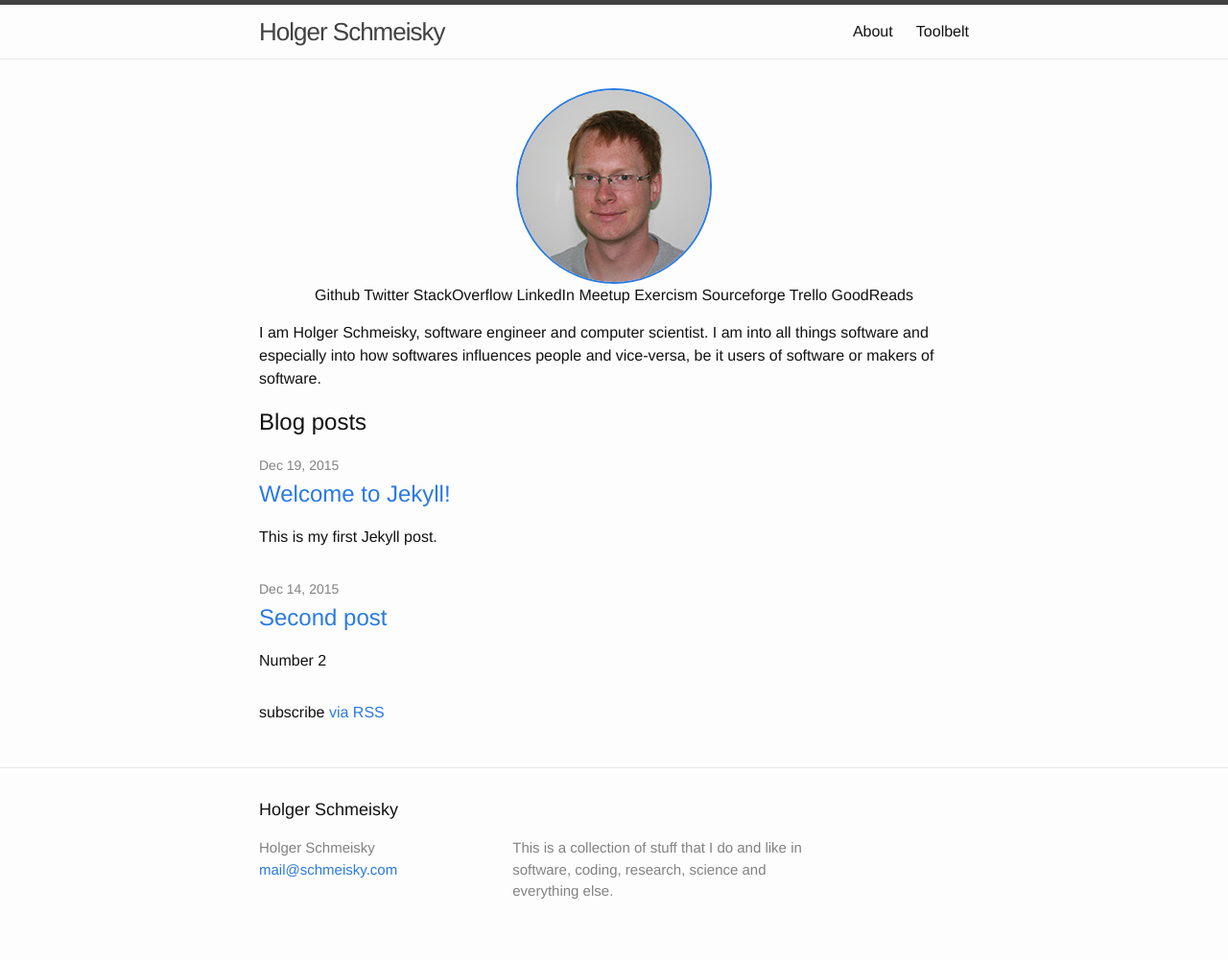
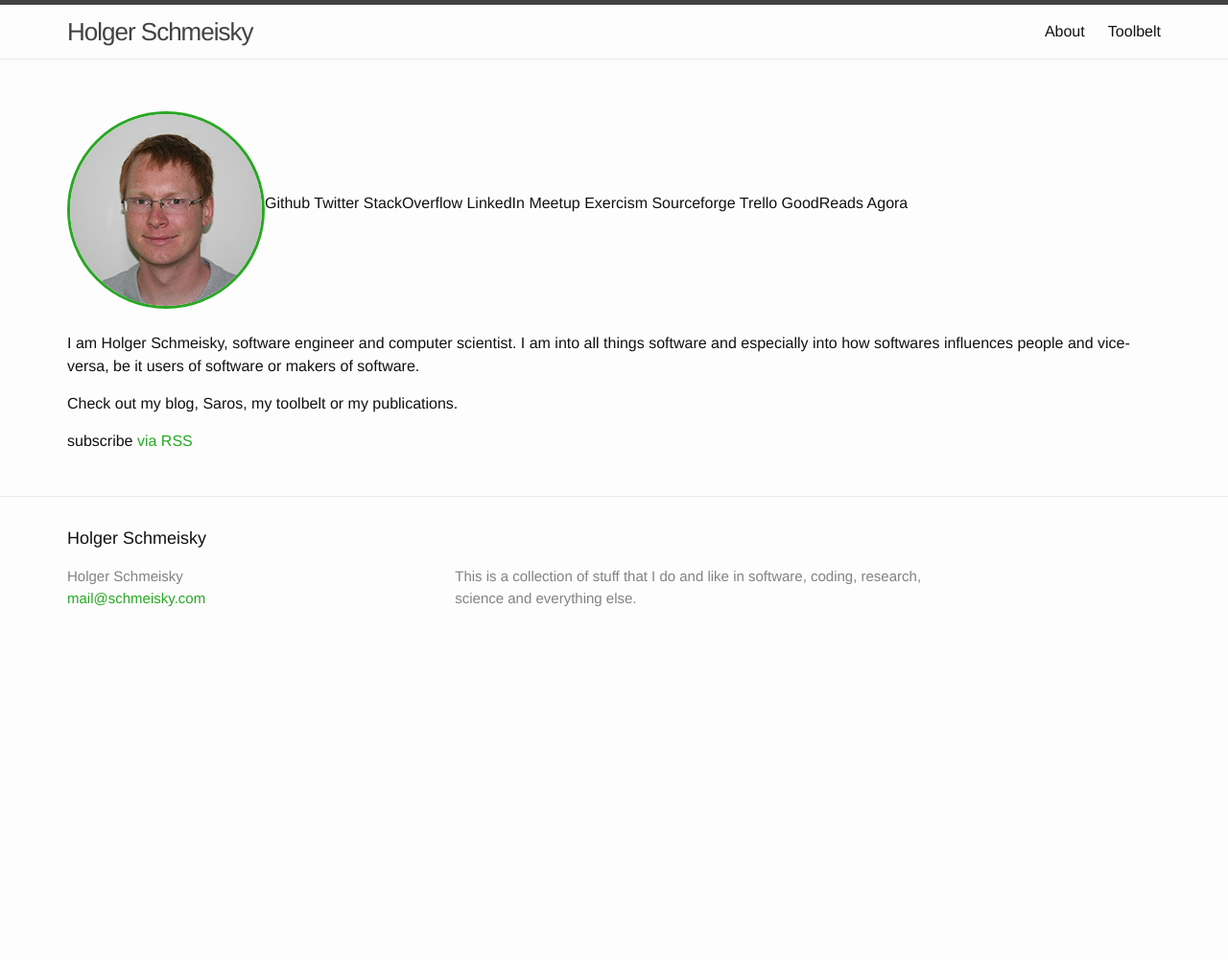
Before and after one commit to holsky/schmeisky.com, a Jekyll site: the page built from index.html, in a window 1280 px wide. Shown: the whole page at 96% size. Built offline with Jekyll 4.4.1, drawn with Linux system fonts in a browser that asks for light colours; after the commit the page ends 900 px from its top, so only the background shows below that.

Commit message:
position avatar

```diff
--- a/_sass/_layout.scss
+++ b/_sass/_layout.scss
@@ -92,13 +92,19 @@
     }
 }
 
+.home-header {
+    display: flex;
+    align-items: center;
+    padding: 24px 0px;
+}
+
 .avatar-container {
     text-align: center;
 }
 
 .avatar-image {
     border-color: $brand_color;
-    border-width: 2px;
+    border-width: 3px;
     border-style: solid;
 }
 
--- a/css/main.scss
+++ b/css/main.scss
@@ -15,14 +15,14 @@ $spacing-unit:     30px;
 
 $text-color:       #111;
 $background-color: #fdfdfd;
-$brand-color:      #2a7ae2;
+$brand-color:      #27A822;
 
 $grey-color:       #828282;
 $grey-color-light: lighten($grey-color, 40%);
 $grey-color-dark:  darken($grey-color, 25%);
 
 // Width of the content area
-$content-width:    800px;
+$content-width:    1200px;
 
 $on-palm:          600px;
 $on-laptop:        800px;
--- a/index.html
+++ b/index.html
@@ -4,11 +4,17 @@ layout: default
 
 <div class="home">
 
+  <div class="home-header">
+
     <div class="avatar-container">
       <img class="img-circle avatar-image" src="{{ site.baseurl }}static/{{ site.avatar }}" alt="Holger Schmeisky"/>
+    </div>
+    <p id="account-links">
 
-      <div id="account-links">
-        <p>
+      <a href="mailto:mail@schmeisky.com" title="E-Mail">
+        <i class="fa fa-envelope"></i>
+      </a>
+
 
       Github
       Twitter
@@ -19,31 +25,17 @@ layout: default
       Sourceforge
       Trello
       GoodReads
+      Agora
 
     </p>
-      </div>
 
   </div>
 
-
-
-
-  I am Holger Schmeisky, software engineer and computer scientist. I am into all things software and especially into how softwares influences people and vice-versa, be it users of software or makers of software.<p/>
-
-  <div id="posts">
-    <h2> Blog posts </h2>
-    <ul class="post-list">
-      {% for post in site.posts %}
-        <li>
-          <span class="post-meta">{{ post.date | date: "%b %-d, %Y" }}</span>
-
-          <h2>
-            <a class="post-link" href="{{ post.url | prepend: site.baseurl }}">{{ post.title }}</a>
-          </h2>
-          {{ post.excerpt }}
-        </li>
-      {% endfor %}
-    </ul>
+  <div class="introduction">
+  I am Holger Schmeisky, software engineer and computer scientist. I am into all things software and especially into how softwares influences people and vice-versa, be it users of software or makers of software.
+  <p/>
+  <p/>
+  Check out my blog, Saros, my toolbelt or my publications.
   </div>
 
   <p class="rss-subscribe">subscribe <a href="{{ "/feed.xml" | prepend: site.baseurl }}">via RSS</a></p>
```
Lines whose indentation alone changed are shown as unchanged.
